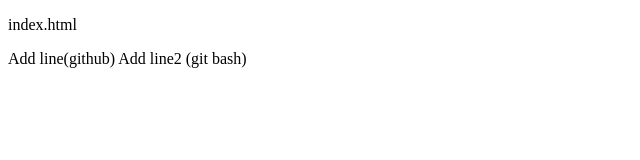
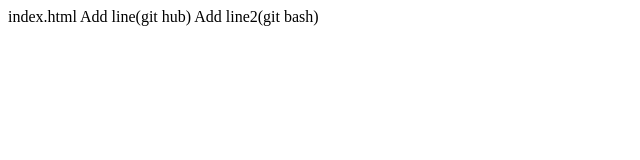
Before and after one commit to qorhvk1234/myLocalRepo, a plain HTML site: page index.html in a window 1280 px wide. Shown: the whole page, without its empty margins (0-640 px from the left). Drawn offline with Linux system fonts and the light colour scheme.

Commit message:
undo test - push

```diff
--- a/index.html
+++ b/index.html
@@ -1,8 +1,8 @@
 <!DOCTYPE html>
 <html>
 <body>
-<p>index.html</p>
-Add line(github)
-Add line2 (git bash)
+	index.html
+	Add line(git hub)
+	Add line2(git bash)
 </body>
 </html>
```
